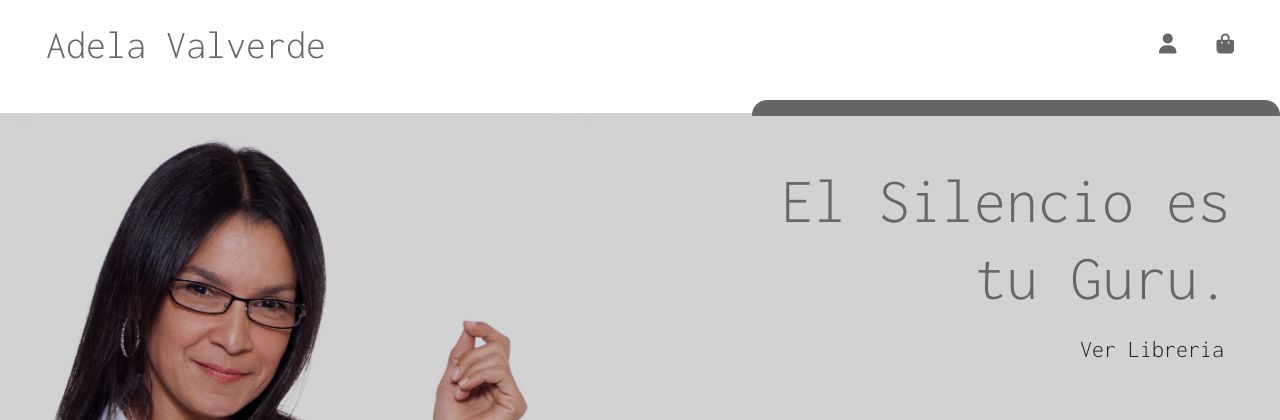
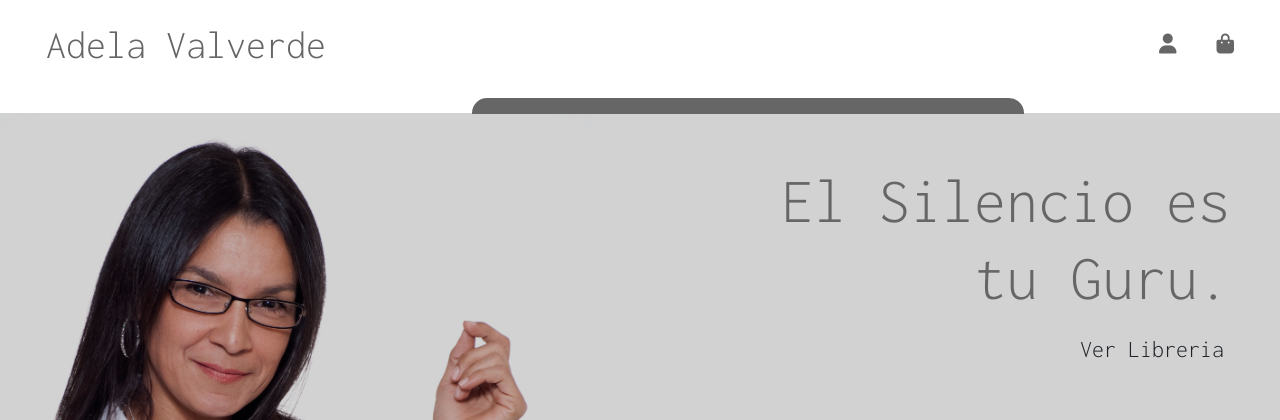
Before and after one commit to EL1909/adela_valverde, a Django app: page / in a window 1280 px wide. Shown: the top 420 px of the page. Run offline with Django 4.2, Linux system fonts and the light colour scheme; some libraries are stand-ins or nearby versions.

Commit message:
Desired main-nav behivor achieved, must repair UI

```diff
--- a/adela_valverde/settings.py
+++ b/adela_valverde/settings.py
@@ -27,9 +27,9 @@ SECRET_KEY = 'django-insecure-u)i_%2mh=r#(7m-sd^-jwh#3*mwye=jrug%$82icdq$)=16%u!
 # SECURITY WARNING: don't run with debug turned on in production!
 DEBUG = True
 
-ALLOWED_HOSTS = ['localhost','8000-el1909-adelavalverde-n2ux2b2i5rw.ws-eu101.gitpod.io']
+ALLOWED_HOSTS = ['localhost','8000-el1909-adelavalverde-n2ux2b2i5rw.ws-eu102.gitpod.io']
 
-CSRF_TRUSTED_ORIGINS = ['https://localhost.8000/','https://8000-el1909-adelavalverde-n2ux2b2i5rw.ws-eu101.gitpod.io']
+CSRF_TRUSTED_ORIGINS = ['https://localhost.8000/','https://8000-el1909-adelavalverde-n2ux2b2i5rw.ws-eu102.gitpod.io']
 
 # Application definition
 
--- a/static/css/base.css
+++ b/static/css/base.css
@@ -42,7 +42,7 @@ a:hover, a:active, a:focus {
   display: inline-block;
   align-items: right;
   height: 25px;
-  color: #666666;;
+  color: #fff;
 }
 
 #topbar .nav-item {
@@ -59,60 +59,62 @@ a:hover, a:active, a:focus {
   position: absolute;
   display: flex;
   justify-content: center;
-  flex-direction: column;
-  align-items: center;
-  top: 100px;
-  right: 0;
+  align-items: center; /* Corrected from "align-items: right;" */
+  width: fit-content;
+  top: 98px;
+  right: 20%;
   z-index: 2;
-  overflow: hidden;
   background-color: #666666;
+  height: 1px;
+  opacity: 1;
   border-radius: 15px 15px 0 0;
-  height: 0.25px;
-  width: fit-content;
-  opacity: 1;
-  transition: height 0.3s ease;
 }
 
 #main-nav {
-  background-color: #6666664a;
-  height: 30px;
-  max-width:fit-content;
-  border-radius: 15px 15px 0 0;
+  max-width: fit-content;
   font-weight: 700;
-  display: none;
   padding: 0 1rem;
+  display: flex;
+  gap: 1rem;
+  opacity: 0;
+  transition: opacity 0.5s ease;
+  pointer-events: none; /* Hide the menu from mouse events */
+}
+
+#main-nav-container:hover #main-nav {
+  opacity: 1; /* Show the menu items when hovering the container */
+}
+
+.navbar-nav {
+  display: inline-block;
+  align-items: right;
+  height: 25px;
+  color: #fff;
+  position: relative; /* Add this to enable absolute positioning of #main-nav */
 }
 
 #main-nav .nav-item {
   display: inline-block;
-  align-items:center;
-  color: #666666;
+  align-items: center;
+  color: #fff;
 }
 
 #main-nav .nav-link {
   display: inline;
-  color: #666666;
-  border-radius: 15px 15px 0 0;
+  color: #fff;
   padding: 0 1rem;
-  line-height: 2px;
-  opacity: 1;
-  transition: opacity 0.3s ease;
 }
 
 #main-nav a:hover {
-  font-weight: 1.5rem;
   color: #fafafa;
   background-color: #6666664a;
 }
 
 #main-nav-container:hover {
-  /* Change the height and opacity on hover to show the full menu */
-  height: 30px;
+  height: 160px; /* Change the height on hover to show the full menu */
 }
 
-#main-nav-container:hover #main-nav {
-  display: block; /* Show the #main-nav links on hover */
-}
+
 
 /* Homepage ---------------------------------------*/
 
@@ -314,17 +316,17 @@ a.category-badge > span.badge:hover {
     }
 
     /* Inside hamburger menu */
-    .navbar-nav  {
+    /* .navbar-nav  {
       display: flex;
       background-color: #6666664a;
       width:350px;
       height: auto;
-    }
+    } */ */
 
-    .navbar-nav li {
+    /* .navbar-nav li {
       display: inline-block;
       width: 200px;
-    }
+    } */
 
     .main-content {
       position: absolute;
```
